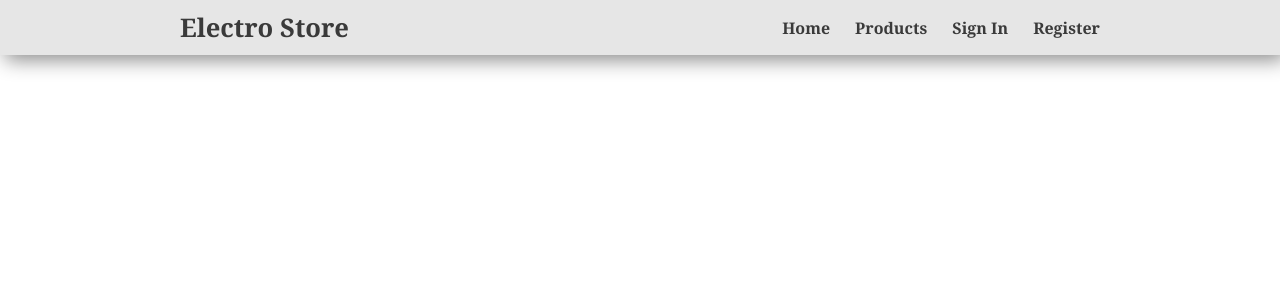
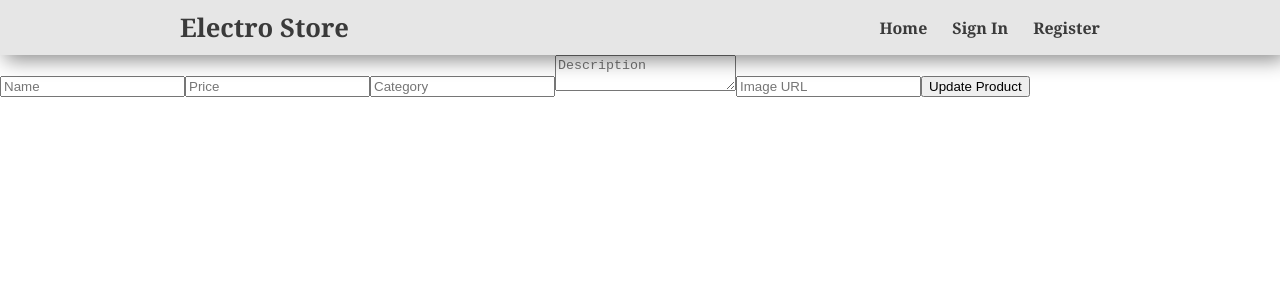
Before and after one commit to NOORSALMAN25/ElectroStore-frontEnd, a React (Vite) app: page /Products/1/EditProduct in a window 1280 px wide. Shown: the top 300 px of the page. Built offline with nearby package versions, Linux system fonts and the light colour scheme; no server answers.

Commit message:
EditProduct.jsx is working but need styling

```diff
--- a/src/App.jsx
+++ b/src/App.jsx
@@ -13,7 +13,7 @@ import ProductCard from './components/ProductCard'
 import Login from './components/Login'
 import SignUp from './components/SignUp'
 import Product from './pages/Product'
-
+import EditProduct from './pages/EditProduct'
 const App = () => {
   const [user, setUser] = useState(null)
 
@@ -49,6 +49,7 @@ const App = () => {
             <Route path="/Cart" element={<Cart />} />
             <Route path="/Orders" element={<Orders />} />
             <Route path="/Profile" element={<Profile />} />
+            <Route path="/Products/:id/EditProduct" element={<EditProduct />} />
           </Routes>
         </main>
       </div>
--- a/src/components/Nav.jsx
+++ b/src/components/Nav.jsx
@@ -28,10 +28,6 @@ const Nav = ({ user, handleLogOut }) => {
           </>
         ) : (
           <>
-            {/* this NavLink need to be removed it is just here for testing */}
-            <NavLink className="nav-item" to="/products">
-              Products
-            </NavLink>
             <NavLink className="nav-item" to="/login">
               Sign In
             </NavLink>
--- /dev/null
+++ b/src/pages/EditProduct.jsx
@@ -0,0 +1,97 @@
+import { useState, useEffect } from 'react'
+import axios from 'axios'
+import { useParams } from 'react-router-dom'
+import { Link } from 'react-router-dom'
+const backendUrl = import.meta.env.VITE_BACKEND_URL
+
+const EditProduct = () => {
+  const { id } = useParams()
+  const [product, setProduct] = useState({
+    name: '',
+    price: '',
+    category: '',
+    description: '',
+    image: ''
+  })
+
+  const [updated, setUpdated] = useState(false)
+
+  useEffect(() => {
+    const fetchProduct = async () => {
+      try {
+        const response = await axios.get(`${backendUrl}/products/${id}`)
+        setProduct(response.data)
+      } catch (error) {
+        console.error('Error fetching product:', error)
+      }
+    }
+    fetchProduct()
+  }, [id])
+
+  const handleChange = (e) => {
+    const { name, value } = e.target
+    setProduct({ ...product, [name]: value })
+  }
+
+  const handleSubmit = async (e) => {
+    e.preventDefault()
+    try {
+      await axios.put(`${backendUrl}/products/${id}`, product)
+      setUpdated(true)
+    } catch (error) {
+      console.error('Error updating product:', error)
+    }
+  }
+
+  return (
+    <form onSubmit={handleSubmit}>
+      <input
+        type="text"
+        name="name"
+        value={product.name}
+        onChange={handleChange}
+        placeholder="Name"
+        required
+      />
+      <input
+        type="number"
+        name="price"
+        value={product.price}
+        onChange={handleChange}
+        placeholder="Price"
+        required
+      />
+      <input
+        type="text"
+        name="category"
+        value={product.category}
+        onChange={handleChange}
+        placeholder="Category"
+        required
+      />
+      <textarea
+        name="description"
+        value={product.description}
+        onChange={handleChange}
+        placeholder="Description"
+        required
+      />
+      <input
+        type="text"
+        name="image"
+        value={product.image}
+        onChange={handleChange}
+        placeholder="Image URL"
+        required
+      />
+      <button type="submit">Update Product</button>
+      {updated && (
+        <Link to={`/Products/${id}`}>
+          <button type="submit">Go to Product Details</button>
+        </Link>
+      )}
+    </form>
+  )
+}
+
+export default EditProduct
--- a/src/pages/Product.jsx
+++ b/src/pages/Product.jsx
@@ -2,7 +2,7 @@ import { useState, useEffect } from 'react'
 import { useParams } from 'react-router-dom'
 import axios from 'axios'
 import ProductReview from '../components/ProductReview'
-
+import { Link } from 'react-router-dom'
 const backendUrl = import.meta.env.VITE_BACKEND_URL
 
 const Product = ({ user }) => {
@@ -19,7 +19,30 @@ const Product = ({ user }) => {
       }
     }
     fetchProduct()
-  }, [])
+  }, [id, backendUrl])
+
+  const buttons_auth = () => {
+    return (
+      <>
+        {user && user.role === 'admin' ? (
+          <>
+            <Link to={`/Products/${id}/EditProduct`}>
+              <button>Edit</button>
+            </Link>
+            <Link to="/">
+              <button>Delete</button>
+            </Link>
+          </>
+        ) : (
+          <>
+            <Link to="">
+              <button>Add to Cart</button>
+            </Link>
+          </>
+        )}
+      </>
+    )
+  }
 
   return (
     <div className="one-product-box">
@@ -31,20 +54,7 @@ const Product = ({ user }) => {
             <h3>Price: ${product.price}</h3>
             <p>Category: {product.category}</p>
             <p>{product.description}</p>
-            {/* {user && user.role === 'admin' ? (
-              <>
-                <Link to={``}>
-                  <button>Edit</button>
-                </Link>
-                <Link to={``}>
-                  <button>Delete</button>
-                </Link>
-              </>
-            ) : (
-              <Link to="">
-                <button>Add to Cart</button>
-              </Link>
-            )} */}
+            <p>{buttons_auth()}</p>
           </div>
           <div>
             <ProductReview />
```
